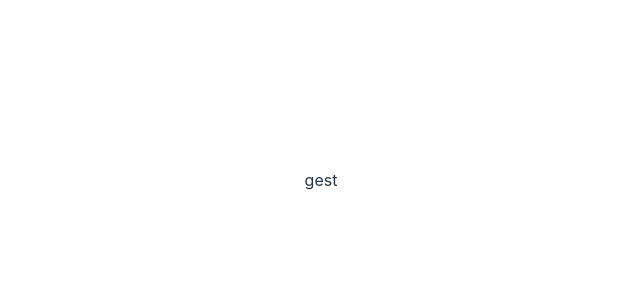
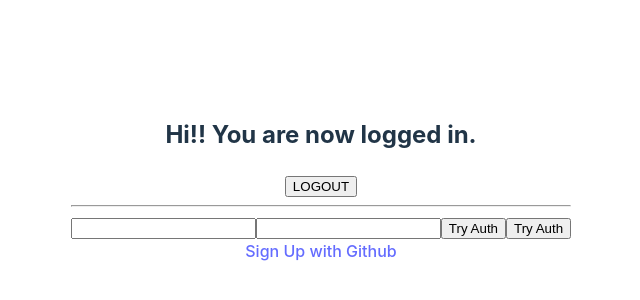
Before and after one commit to Team-1-myTreasure/myTreasure, a React (Vite) app in the folder frontend/: page /gest in a window 1280 px wide. Shown: the part 220-520 px from the top of the page, without its empty margins (319-959 px from the left). Built offline with nearby package versions, Linux system fonts and the light colour scheme.

Commit message:
色々修正

```diff
--- a/frontend/src/components/CreateProduct.jsx
+++ b/frontend/src/components/CreateProduct.jsx
@@ -24,7 +24,7 @@ export const CreateProduct = () => {
       />
       <button
         onClick={async () => {
-          const res = await fetch("/product", {
+          const res = await fetch("/api/product", {
             method: "POST",
             headers: {
               "Content-Type": "application/json",
--- a/frontend/src/components/Gest.jsx
+++ b/frontend/src/components/Gest.jsx
@@ -1,3 +1,22 @@
 export const Gest = () => {
-  return <>gest</>;
+  return (
+    <div>
+      <h2>Hi!! You are now logged in.</h2>
+      <form action="/logout" method="post">
+        <input type="submit" value="LOGOUT" />
+      </form>
+      <hr />
+
+      <form action="/api" method="post">
+        <input type="text" name="username" />
+        <input type="password" name="password" />
+        <input type="submit" value="Try Auth" />
+        <input type="submit" value="Try Auth" />
+      </form>
+
+      <a href="/auth/github" className="btn btn-dark">
+        <span className="fa fa-github"></span> Sign Up with Github
+      </a>
+    </div>
+  );
 };
```
Also changed, not shown: 2 other files (tests, documents, lock files or other folders).
